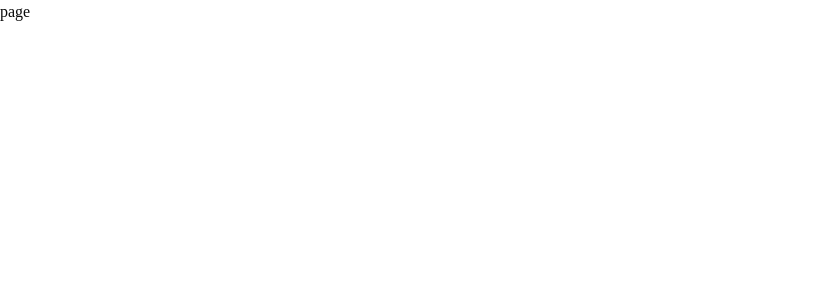
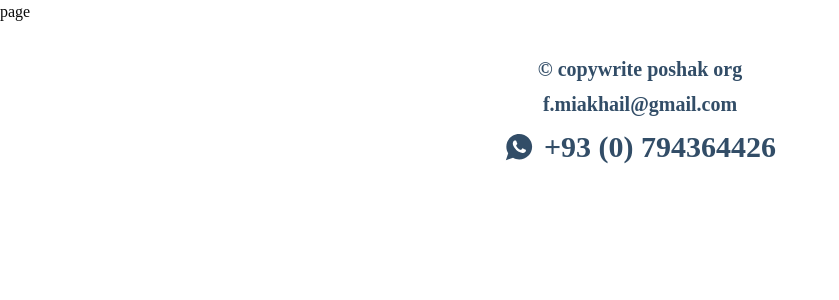
Before and after one commit to Ferozmiakhail/Check, a Next.js app: page / in a window 1280 px wide. Shown: the top 300 px of the page, without its empty margins (0-839 px from the left). Built offline with nearby package versions, Linux system fonts and the light colour scheme.

Commit message:
Update layout.tsx

```diff
--- a/app/(root)/layout.tsx
+++ b/app/(root)/layout.tsx
@@ -1,9 +1,11 @@
 import React from "react";;
+import { Footer } from "@/components/index"
 
 const Layout = ({ children }: { children: React.ReactNode}) => {
     return (
         <>
             {children}
+            <Footer />
         </>
     )
 }
```
